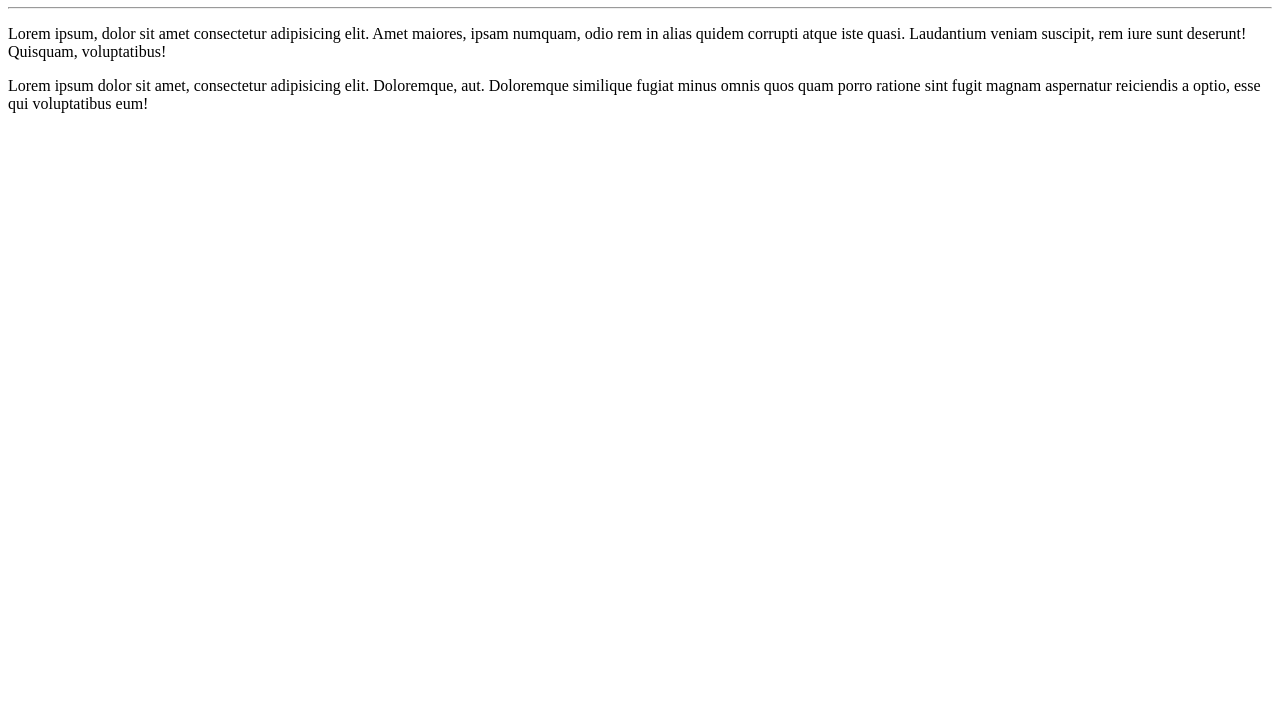
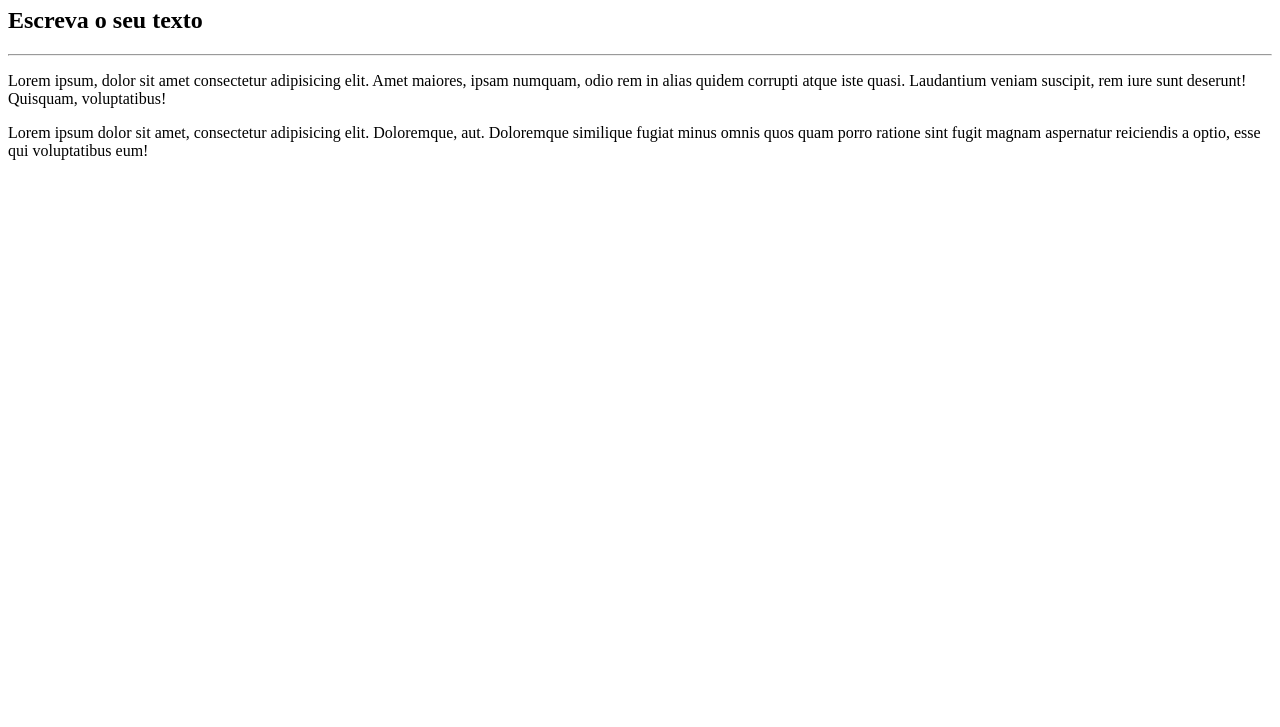
Before and after one commit to DaniloMenon/Ola-Mundo, a plain HTML site: page site-exemplo/index.html in a window 1280 px wide. Shown: the part 73-800 px from the top of the page. Drawn offline with Linux system fonts and the light colour scheme.

Commit message:
Update index.html

```diff
--- a/site-exemplo/index.html
+++ b/site-exemplo/index.html
@@ -7,6 +7,7 @@
 </head>
 <body>
     <h1>Olá, Mundo!</h1>
+    <h2>Escreva o seu texto</h2>
     <hr>
     <p>Lorem ipsum, dolor sit amet consectetur adipisicing elit. Amet maiores, ipsam numquam, odio rem in alias quidem corrupti atque iste quasi. Laudantium veniam suscipit, rem iure sunt deserunt! Quisquam, voluptatibus!</p>
     <p>Lorem ipsum dolor sit amet, consectetur adipisicing elit. Doloremque, aut. Doloremque similique fugiat minus omnis quos quam porro ratione sint fugit magnam aspernatur reiciendis a optio, esse qui voluptatibus eum!</p>
```
